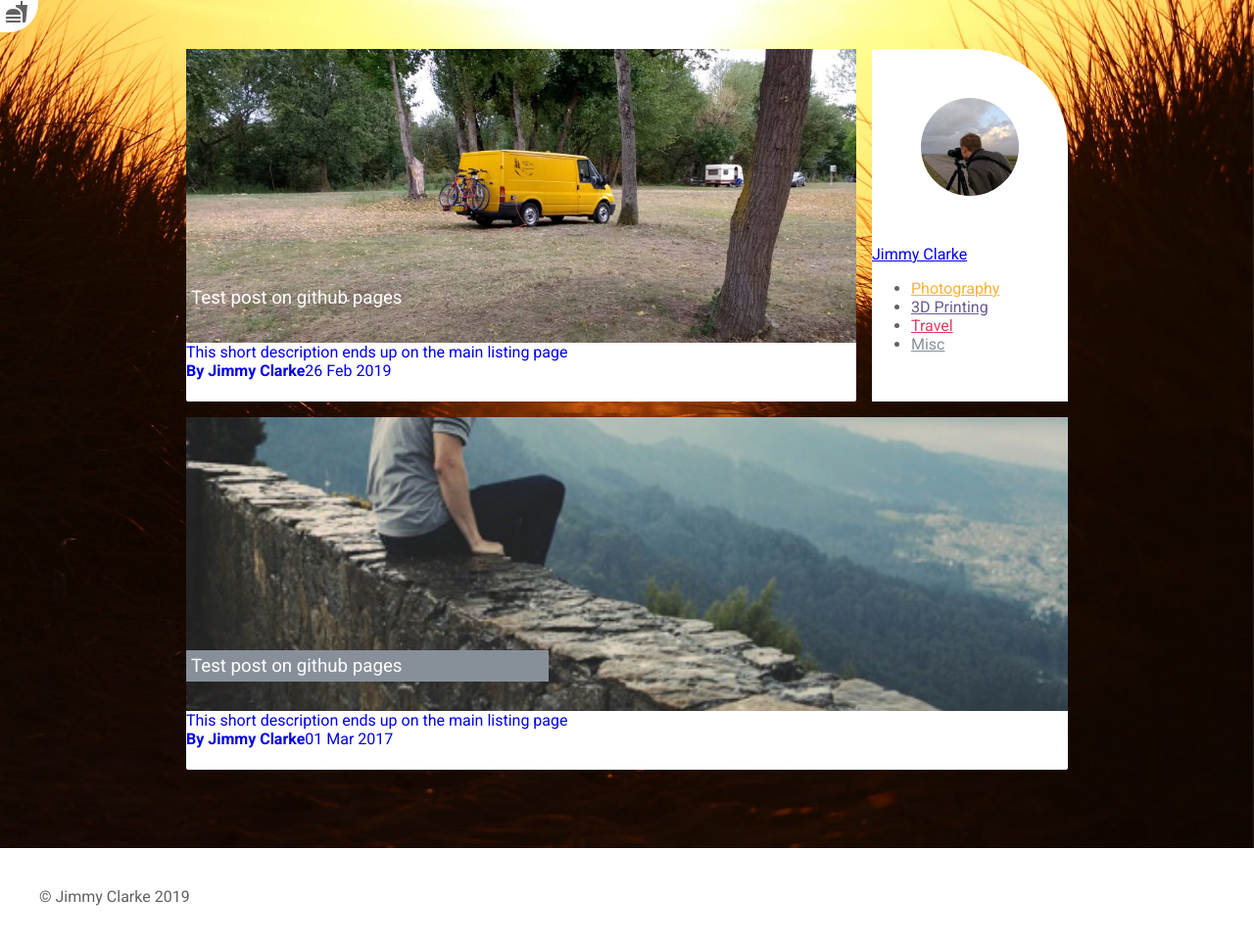
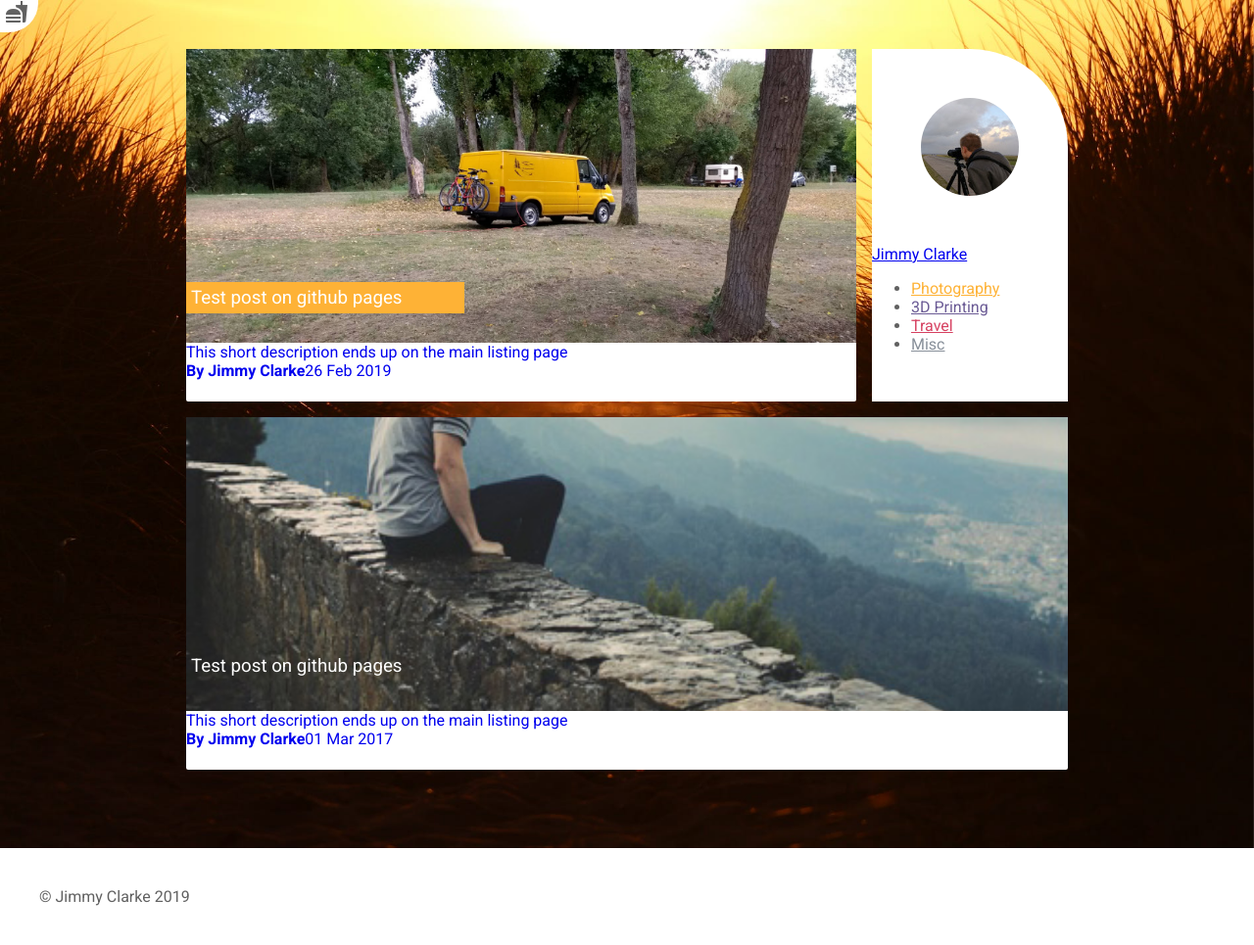
Before and after one commit to jimmyclarke113/jimmyclarke113.github.io, a Jekyll site: the page built from index.html, in a window 1280 px wide. Shown: the whole page at 98% size. Built offline with Jekyll 4.4.1, drawn with Linux system fonts in a browser that asks for light colours.

Commit message:
Update index.html

```diff
--- a/index.html
+++ b/index.html
@@ -16,10 +16,10 @@
 	</ul>
 </div>
 {% for post in site.posts %}
-<div class="content {post.category}} {% if forloop.first == true %}first{% endif %}">
+<div class="content {post.categoryclass}} {% if forloop.first == true %}first{% endif %}">
 	<a href="{{ post.url }}" title="{{post.title}}">
 		<div class="contentTitle" style="background-image:url('{{post.image}}');min-height:{{post.height}}px;">
-			<h3 class="{{post.category}}">{{post.title}}</h3>
+			<h3 class="{{post.categoryclass}}">{{post.title}}</h3>
 		</div>
 		<div class="contentDescription">
 			{{post.description}}
```
